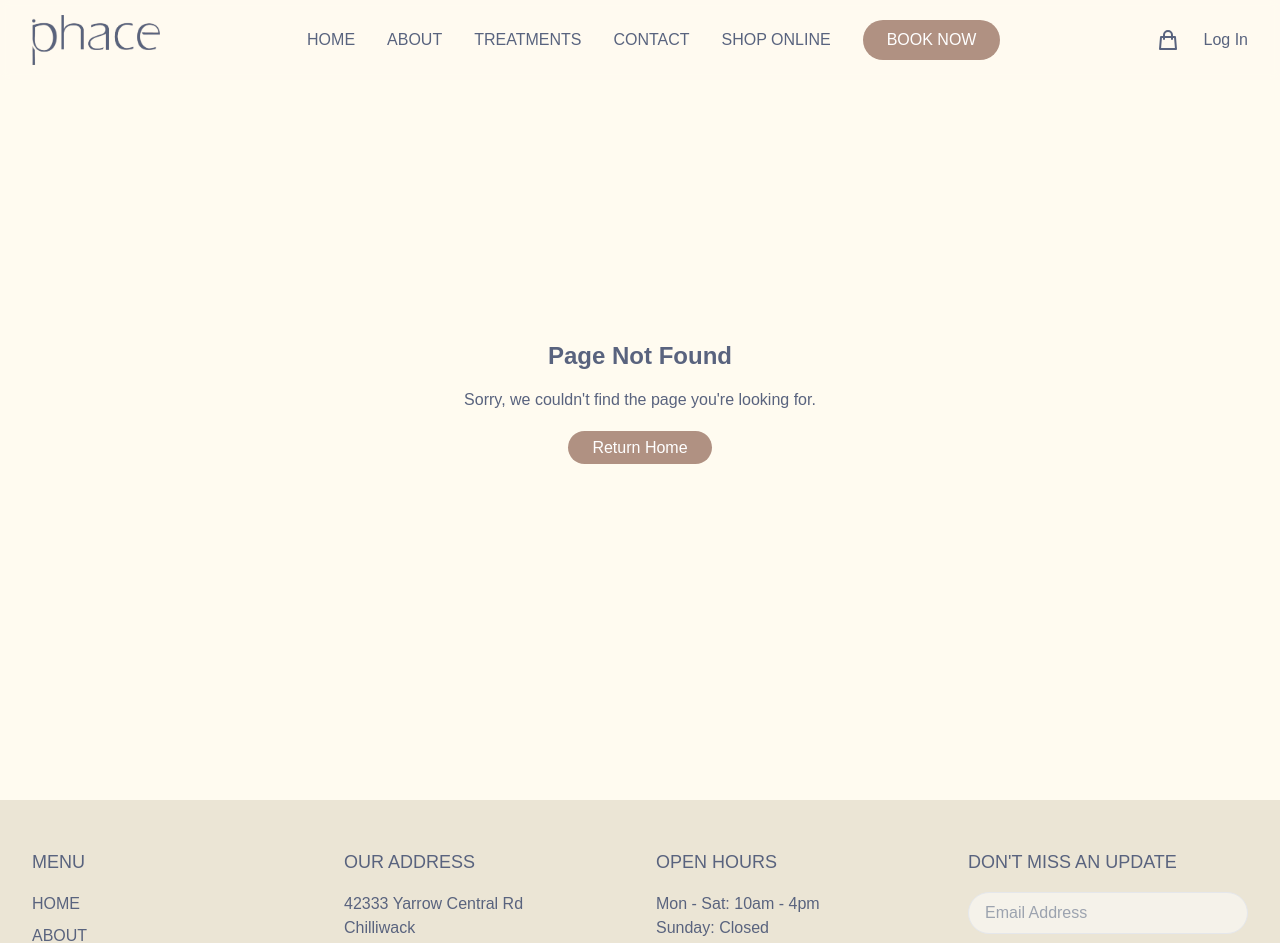
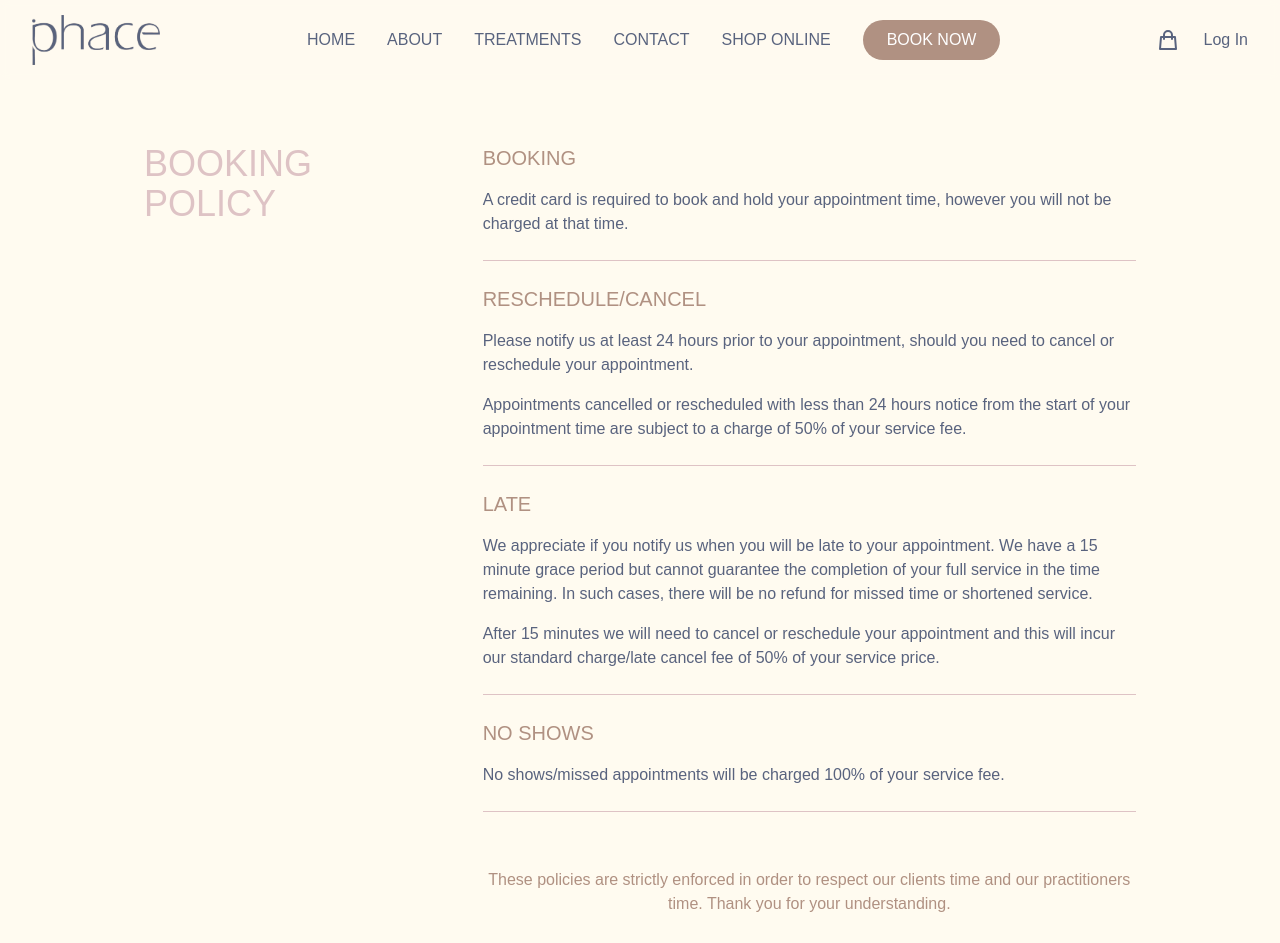
Before and after one commit to masonym/phace-website, a Next.js app: page /booking-policies in a window 1280 px wide. Before the commit this address had no page. Shown: the top 943 px of the page. Built offline with nearby package versions, Linux system fonts and the light colour scheme.

Commit message:
feat: added booking policies

```diff
--- /dev/null
+++ b/src/app/booking-policies/page.tsx
@@ -0,0 +1,83 @@
+"use client";
+import React from "react";
+import Link from "next/link";
+
+export default function BookingPoliciesPage() {
+  return (
+    <div className="container mx-auto px-4 py-12 max-w-5xl mt-24">
+      <div className="grid grid-cols-1 md:grid-cols-3 gap-6">
+        <div className="md:col-span-1">
+          <h1 className="text-4xl font-light text-[var(--primary)] mb-4">
+            BOOKING<br />POLICY
+          </h1>
+        </div>
+
+        <div className="md:col-span-2 flex flex-col gap-6">
+          <section className="border-b border-[var(--primary)] pb-6">
+            <h2 className="text-xl font-light text-[var(--accent)] uppercase mb-4">
+              BOOKING
+            </h2>
+            <p className="text-[var(--text)]">
+              A credit card is required to book and hold your appointment time, however
+              you will not be charged at that time.
+            </p>
+          </section>
+
+          <section className="border-b border-[var(--primary)] pb-6">
+            <h2 className="text-xl font-light text-[var(--accent)] uppercase mb-4">
+              RESCHEDULE/CANCEL
+            </h2>
+            <p className="text-[var(--text)] mb-4">
+              Please notify us at least 24 hours prior to your appointment, should you
+              need to cancel or reschedule your appointment.
+            </p>
+            <p className="text-[var(--text)]">
+              Appointments cancelled or rescheduled with less than 24 hours notice from
+              the start of your appointment time are subject to a charge of 50% of your
+              service fee.
+            </p>
+          </section>
+
+          <section className="border-b border-[var(--primary)] pb-6">
+            <h2 className="text-xl font-light text-[var(--accent)] uppercase mb-4">
+              LATE
+            </h2>
+            <p className="text-[var(--text)] mb-4">
+              We appreciate if you notify us when you will be late to your appointment.
+              We have a 15 minute grace period but cannot guarantee the completion of
+              your full service in the time remaining. In such cases, there will be no refund
+              for missed time or shortened service.
+            </p>
+            <p className="text-[var(--text)]">
+              After 15 minutes we will need to cancel or reschedule your appointment and
+              this will incur our standard charge/late cancel fee of 50% of your service
+              price.
+            </p>
+          </section>
+
+          <section className="border-b border-[var(--primary)] pb-6">
+            <h2 className="text-xl font-light text-[var(--accent)] uppercase mb-4">
+              NO SHOWS
+            </h2>
+            <p className="text-[var(--text)]">
+              No shows/missed appointments will be charged 100% of your service fee.
+            </p>
+          </section>
+
+          <div className="text-center py-8 text-[var(--accent)]">
+            <p>
+              These policies are strictly enforced in order to respect our clients time and our
+              practitioners time. Thank you for your understanding.
+            </p>
+          </div>
+
+          <div className="text-center">
+            <Link href="/book" className="inline-block px-6 py-3 bg-[var(--accent)] text-white rounded-full hover:opacity-90 transition-opacity">
+              Book Now
+            </Link>
+          </div>
+        </div>
+      </div>
+    </div>
+  );
+}
--- a/src/components/Footer.tsx
+++ b/src/components/Footer.tsx
@@ -61,7 +61,7 @@ export function Footer() {
           <div className="flex flex-col md:flex-row justify-between items-center">
             <p>&copy; {new Date().getFullYear()} Phace. All rights reserved.</p>
             <div className="flex space-x-4 mt-4 md:mt-0">
-              <Link href="/privacy-policy" className="hover:text-accent">Privacy Policy</Link>
+              <Link href="/booking-policies" className="hover:text-accent">Booking Policy</Link>
               <Link href="/terms" className="hover:text-accent">Terms of Service</Link>
             </div>
           </div>
```
